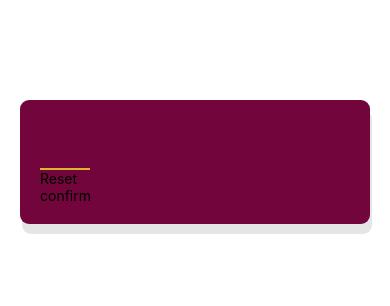
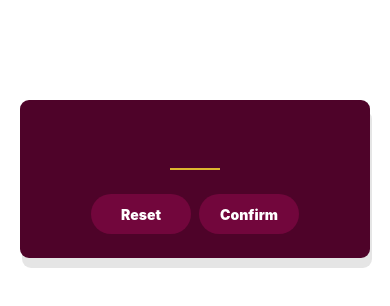
Before and after one commit to rajchatterz/Building-a-Mini-Game-using-react-native, a React Native app: screen / in a window 390 px wide. Shown: the top 306 px of the page. Built offline with nearby package versions, Linux system fonts and the light colour scheme.

Commit message:
done with the ripple effect

```diff
--- a/component/PrimaryButton.js
+++ b/component/PrimaryButton.js
@@ -1,9 +1,41 @@
-import { View,Text } from "react-native"
+import { View,Text,Pressable,StyleSheet } from "react-native"
 function PrimaryButton(props) {
+    function pressHandler() {
+        console.log("Prees")
+    }
     return (
-        <View>
-            <Text>{ props.children}</Text>
-        </View>
+        <View style={styles.buttonOuterContainer}>
+            <Pressable style={({preesed})=>preesed ? [styles.buttonInnerContainer,styles.preesed] :styles.buttonInnerContainer }  onPress={pressHandler} android_ripple={{color:'#640233'}}>
+                <Text style={styles.buttonText}>{ props.children}</Text>
+                </Pressable>
+            </View>
     )
 }
 export default PrimaryButton
+const styles = StyleSheet.create({
+    buttonOuterContainer: {
+        borderRadius: 29,
+        margin: 4,
+        overflow: 'hidden'
+    },
+    buttonInnerContainer: {
+        backgroundColor: '#72063c',
+        // borderRadius: 28,
+        paddingVertical: 8,
+        paddingHorizontal: 16,
+        shadowColor: 'black',
+        elevation: 2,
+        width: 100,
+        height: 40,
+        justifyContent:'center'
+    },
+    buttonText: {
+        color: 'white',
+        textAlign: 'center',
+        fontWeight:'900'
+
+    },
+    preesed: {
+        opacity:0.75
+    }
+})
--- a/screens/StartGameScreen.js
+++ b/screens/StartGameScreen.js
@@ -4,8 +4,10 @@ function StartGameScreen() {
     return (
         <View style={styles.inputContainer}>
             <TextInput style={styles.numberInput} maxLength={2} keyboardType="number-pad" autoCapitalize="none" autoCorrect={false} />
-            <PrimaryButton>Reset</PrimaryButton>
-            <PrimaryButton>confirm</PrimaryButton>
+            <View style={styles.button}>
+                <PrimaryButton>Reset</PrimaryButton>
+                <PrimaryButton>Confirm</PrimaryButton>
+            </View>
         </View>
     )
 
@@ -20,11 +22,20 @@ const styles = StyleSheet.create({
         padding: 20,
         marginTop: 100,
         textAlign:'center',
-        backgroundColor: '#72063c',
+        backgroundColor: '#4e0329',
         elevation: 100,
         shadowColor: 'black',
         shadowOffset: { width: 2, height: 10 },
-        shadowOpacity:0.1
+        shadowOpacity: 0.1,
+        flexDirection: 'column',
+        gap: 20,
+        alignItems: 'center',
+
+
+    },
+    button: {
+        flexDirection: 'row'
+
     },
     numberInput: {
         height: 50,
@@ -34,6 +45,7 @@ const styles = StyleSheet.create({
         borderBottomWidth: 2,
         color: '#ddb52f',
         textAlign: 'center',
-        fontWeight:'bold'
+        fontWeight: 'bold',
+
     }
 })
```
